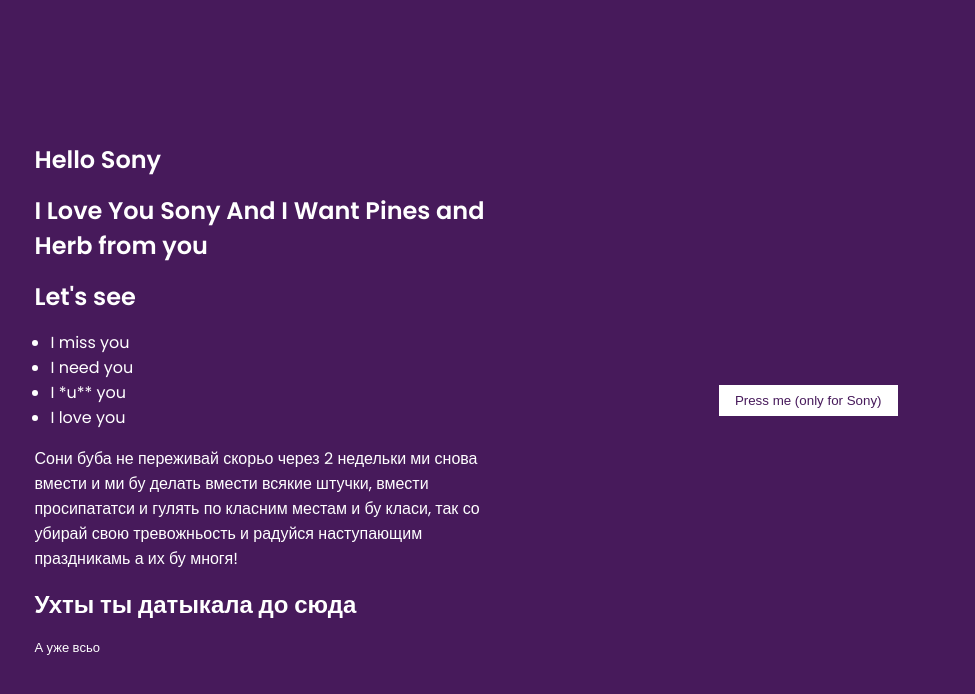
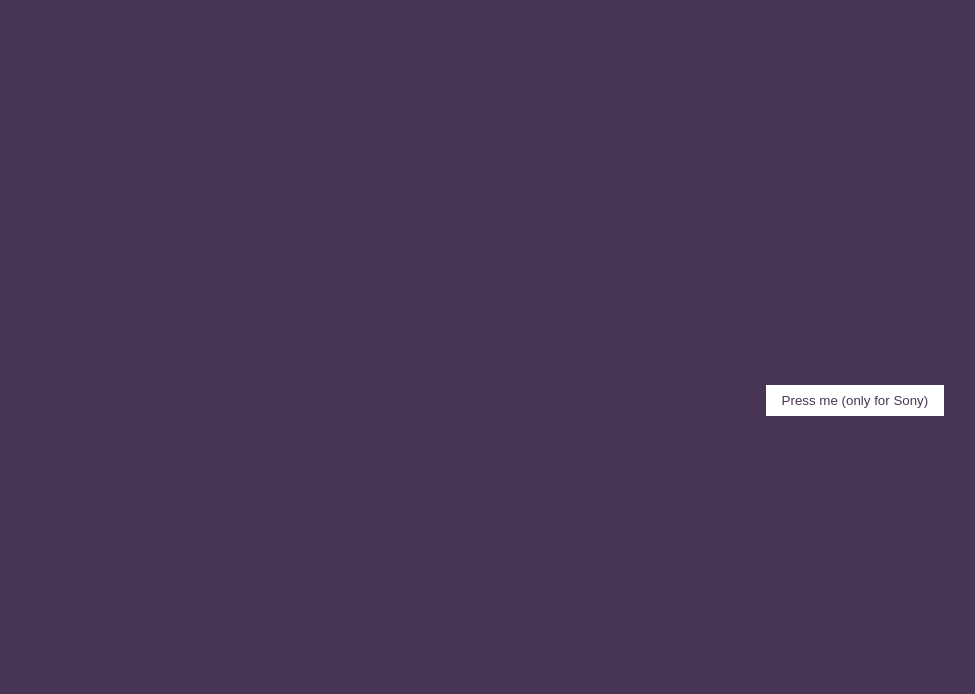
Before and after one commit to karman-ly/buba2.0, a React (Create React App) app: page / in a window 1280 px wide. Shown: the top 694 px of the page, without its empty margins (182-1157 px from the left). Built offline with nearby package versions, Linux system fonts and the light colour scheme.

Commit message:
added button click handler

```diff
--- a/src/components/App.js
+++ b/src/components/App.js
@@ -1,12 +1,20 @@
+import React from "react"
 import './App.css';
 import Article from "./Article"
 import Button from "./Button"
 
 export default function App() {
+
+  const [shownParagraphs, setShownParagraphs] = React.useState(0)
+
+  const handleCLick = () => {
+    setShownParagraphs(x => x + 1)
+  }
+
   return (
       <div className="app">
-        <Article/>
-        <Button/>
+        <Article shownParagraphs={shownParagraphs}/>
+        <Button handleClick={handleCLick}/>
       </div>
   );
 }
--- a/src/components/Article.css
+++ b/src/components/Article.css
@@ -1,9 +1,11 @@
 article {
-  width: 500px;
+  width: 50%;
 }
 
 article * {
   margin: 1rem;
+  opacity: 0;
+  transition: 1s;
 }
 
 article ul li {
@@ -13,3 +15,7 @@ article ul li {
 .small {
   font-size: small;
 }
+
+.visible {
+  opacity: 1;
+}
--- a/src/components/Article.js
+++ b/src/components/Article.js
@@ -1,42 +1,73 @@
+import React from "react"
 import "./Article.css"
 
-export default function Article() {
+export default function Article({shownParagraphs}) {
+
+  const content = [
+    {
+      text: "Hello Sony",
+      tag: "h1"
+    },
+    {
+      text: "I Love You Sony And I Want Pines and Herb from you",
+      tag: "h1"
+    },
+    {
+      text: "Let's see",
+      tag: "h2"
+    },
+    {
+      text: [
+        "I need you",
+        "I miss you",
+        "I *u** you",
+        "I love you"
+      ],
+      tag: "ul"
+    },
+    {
+      text: "Сони буба не переживай скорьо через 2 недельки ми снова вмести и ми бу делать вмести всякие штучки, вмести " +
+          "просипататси и гулять по класним местам и бу класи, так со убирай свою тревожньость и радуйся наступающим " +
+          "праздникамь а их бу многя!",
+      tag: "p"
+    },
+    {
+      text: "Ухты ты датыкала до сюда",
+      tag: "h2"
+    },
+    {
+      text: "А уже всьо",
+      tag: "p"
+    }
+  ]
+  React.createElement("h1",)
+  const contentElements = content.map((paragraph, index) => {
+
+    const element = React.createElement(
+        paragraph.tag,
+        {
+          key: index,
+          style: {opacity: index < shownParagraphs || paragraph.tag === "ul" ? "1" : "0"}
+        },
+        paragraph.text
+    )
+
+    if (paragraph.tag === "ul") {
+      for (let i = 0; i < element.props.children.length; ++i)
+        element.props.children[i] = (
+            <li
+                key={i}
+                style={{opacity: index < shownParagraphs ? "1" : "0"}}>
+              {element.props.children[i]}
+            </li>
+        )
+    }
+    return element
+  })
+
   return (
       <article>
-
-        <h1>
-          Hello Sony
-        </h1>
-
-        <h1>
-          I Love You Sony And I Want Pines and Herb from you
-        </h1>
-
-        <h2>
-          Let's see
-        </h2>
-
-        <ul>
-          <li>I miss you</li>
-          <li>I need you</li>
-          <li>I *u** you</li>
-          <li>I love you</li>
-        </ul>
-
-        <p>
-          Сони буба не переживай скорьо через 2 недельки ми снова вмести и ми бу делать вмести всякие штучки, вмести
-          просипататси и гулять по класним местам и бу класи, так со убирай свою тревожньость и радуйся наступающим
-          праздникамь а их бу многя!
-        </p>
-
-        <h2>
-          Ухты ты датыкала до сюда
-        </h2>
-
-        <p className="small">
-          А уже всьо
-        </p>
-
+        {contentElements}
       </article>
   )
 }
--- a/src/components/Button.css
+++ b/src/components/Button.css
@@ -1,5 +1,5 @@
 .button-container button {
-  color: #471a5b;
+  color: #493656;
   background: white;
   border: none;
   padding: 0.5rem 1rem;
--- a/src/components/Button.js
+++ b/src/components/Button.js
@@ -1,9 +1,9 @@
 import "./Button.css"
 
-export default function Button() {
+export default function Button({handleClick}) {
   return (
       <div className="button-container">
-        <button>Press me (only for Sony)</button>
+        <button onClick={handleClick}>Press me (only for Sony)</button>
       </div>
   )
 }
--- a/src/index.css
+++ b/src/index.css
@@ -6,7 +6,7 @@
 
 body {
   font-family: Poppins, sans-serif;
-  background: #471a5b;
+  background: #493656;
   color: white;
   height: 100%;
 }
--- a/src/index.js
+++ b/src/index.js
@@ -3,8 +3,7 @@ import ReactDOM from 'react-dom/client';
 import './index.css';
 import App from './components/App';
 
-const root = ReactDOM.createRoot(document.getElementById('root'));
-root.render(
+ReactDOM.createRoot(document.getElementById('root')).render(
   <React.StrictMode>
     <App/>
   </React.StrictMode>
```
